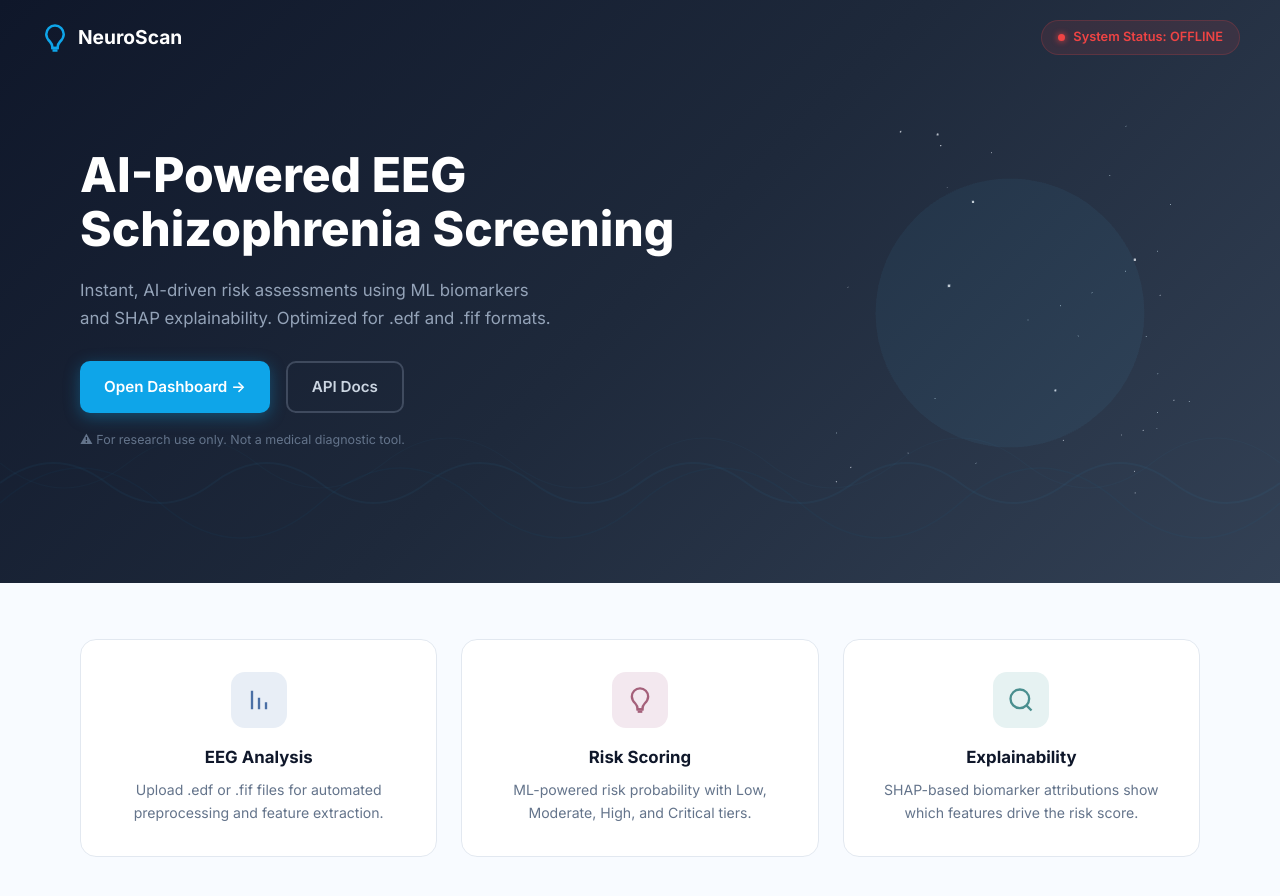
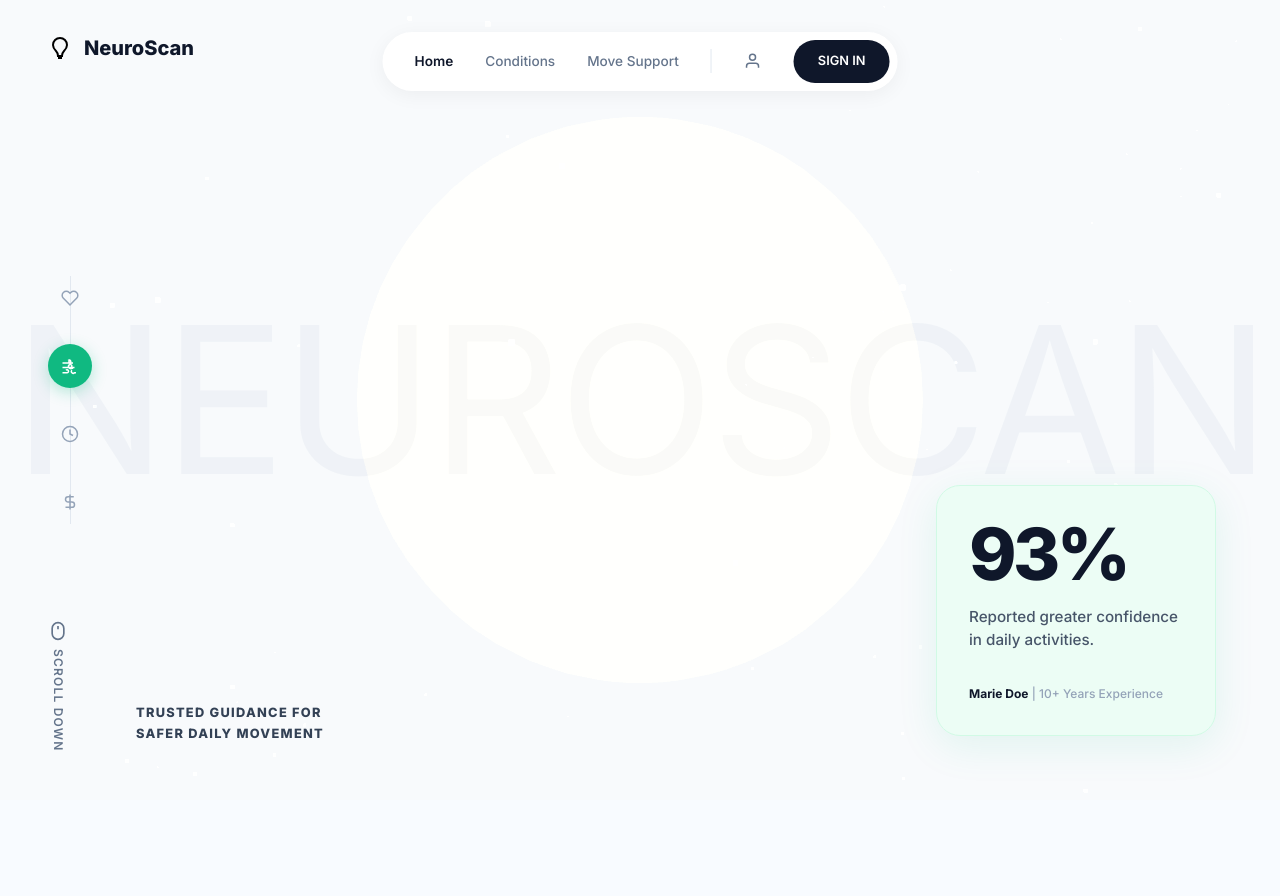
Before and after one commit to Rohansalunke69/ENIGMA_2.0_Arogentis, a React (Vite) app in the folder frontend/: page / in a window 1280 px wide. Shown: the top 896 px of the page. After the commit the page ends 800 px from the top, so only its background shows below. Built offline with nearby package versions, Linux system fonts and the light colour scheme; no server answers.

Commit message:
feat: complete exact 1:1 pixel redesign of the landing page aesthetic to match the user's webp medical-tech reference and color shifted the 3D-brain to amber/green

```diff
--- a/frontend/src/pages/Landing.css
+++ b/frontend/src/pages/Landing.css
@@ -1,270 +1,267 @@
 /* ═══════════════════════════════════════════
-   NeuroScan Landing — Premium Dark Hero
+   Landing Page - Reference Design Match
    ═══════════════════════════════════════════ */
 
-.landing {
-  min-height: 100vh;
-  background: #f8fbff;
+.landing-wrapper {
+  position: relative;
+  width: 100vw;
+  height: 100vh;
+  background: #f8fafc;
+  overflow: hidden;
+  font-family: 'Inter', system-ui, sans-serif;
+  color: #0f172a;
 }
 
-/* ── Dark Hero Section ── */
-.hero-section {
-  position: relative;
-  background: linear-gradient(135deg, #0f172a 0%, #1e293b 50%, #334155 100%);
-  overflow: hidden;
-  padding-bottom: 3rem;
+/* ── Top Left Logo ── */
+.landing-logo {
+  position: absolute;
+  top: 2rem;
+  left: 3rem;
+  display: flex;
+  align-items: center;
+  gap: 0.75rem;
+  font-size: 1.25rem;
+  font-weight: 800;
+  color: #0f172a;
+  z-index: 10;
 }
 
-/* EEG background waves */
-.eeg-bg {
+/* ── Floating Top Nav ── */
+.landing-nav {
   position: absolute;
-  bottom: 0;
-  left: 0;
-  width: 100%;
-  height: 200px;
-  pointer-events: none;
-  opacity: 0.6;
+  top: 2rem;
+  left: 50%;
+  transform: translateX(-50%);
+  background: #ffffff;
+  padding: 0.5rem 0.5rem 0.5rem 2rem;
+  border-radius: 999px;
+  display: flex;
+  align-items: center;
+  gap: 2rem;
+  box-shadow: 0 4px 20px rgba(0, 0, 0, 0.05);
+  z-index: 10;
 }
 
-/* ── Navbar ── */
-.navbar {
-  position: relative;
-  z-index: 2;
-  display: flex;
-  align-items: center;
-  padding: 1.25rem 2.5rem;
-}
-
-.logo {
-  display: flex;
-  align-items: center;
-  gap: 0.5rem;
-  font-weight: 700;
-  font-size: 1.2rem;
-  color: #ffffff;
-}
-
-.nav-links {
-  display: flex;
-  gap: 1.75rem;
-  margin-left: 3rem;
-}
-
-.nav-links a {
-  color: #94a3b8;
+.landing-nav a {
   text-decoration: none;
-  font-size: 0.9rem;
+  font-size: 0.85rem;
   font-weight: 500;
+  color: #64748b;
   transition: color 0.2s;
 }
 
-.nav-links a:hover {
-  color: #ffffff;
+.landing-nav a:hover,
+.landing-nav a.active {
+  color: #0f172a;
+  font-weight: 600;
 }
 
-.status-badge {
-  margin-left: auto;
-  display: flex;
-  align-items: center;
-  gap: 0.5rem;
-  font-size: 0.8rem;
-  font-weight: 600;
-  color: #22c55e;
-  background: rgba(34, 197, 94, 0.1);
-  border: 1px solid rgba(34, 197, 94, 0.2);
-  padding: 0.4rem 1rem;
-  border-radius: 999px;
+.nav-divider {
+  width: 1px;
+  height: 24px;
+  background: #e2e8f0;
 }
 
-.status-badge.offline {
-  color: #ef4444;
-  background: rgba(239, 68, 68, 0.1);
-  border-color: rgba(239, 68, 68, 0.2);
-}
-
-.status-badge.loading {
-  color: #f59e0b;
-  background: rgba(245, 158, 11, 0.1);
-  border-color: rgba(245, 158, 11, 0.2);
-}
-
-.status-dot {
-  width: 7px;
-  height: 7px;
-  border-radius: 50%;
-  background: currentColor;
-  box-shadow: 0 0 6px currentColor;
-}
-
-/* ── Hero ── */
-.hero {
-  position: relative;
-  z-index: 1;
-  display: flex;
-  align-items: center;
-  justify-content: space-between;
-  padding: 3rem 2.5rem 2rem;
-  max-width: 1200px;
-  margin: 0 auto;
-  gap: 2rem;
-}
-
-.hero-content {
-  flex: 1;
-  animation: slideUp 0.8s ease-out;
-}
-
-.hero-content h1 {
-  font-size: 3rem;
-  font-weight: 800;
-  color: #ffffff;
-  line-height: 1.12;
-  margin-bottom: 1.25rem;
-}
-
-.hero-content p {
-  font-size: 1.05rem;
-  color: #94a3b8;
-  line-height: 1.7;
-  max-width: 480px;
-  margin-bottom: 1.75rem;
-}
-
-.disclaimer {
-  font-size: 0.78rem !important;
-  color: #64748b !important;
-  margin-top: 1rem !important;
-}
-
-.hero-actions {
-  display: flex;
-  gap: 1rem;
-  flex-wrap: wrap;
-}
-
-.btn {
-  display: inline-flex;
-  align-items: center;
-  padding: 0.75rem 1.5rem;
-  border-radius: 10px;
-  font-weight: 600;
-  font-size: 0.95rem;
-  text-decoration: none;
-  transition: all 0.2s;
+.icon-btn {
+  background: none;
+  border: none;
+  color: #64748b;
   cursor: pointer;
-  border: none;
-}
-
-.btn-primary {
-  background: #0ea5e9;
-  color: #fff;
-  box-shadow: 0 4px 16px rgba(14, 165, 233, 0.35);
-}
-
-.btn-primary:hover {
-  background: #0284c7;
-  transform: translateY(-2px);
-  box-shadow: 0 6px 24px rgba(14, 165, 233, 0.45);
-}
-
-.btn-outline {
-  background: transparent;
-  color: #cbd5e1;
-  border: 2px solid rgba(148, 163, 184, 0.3);
-}
-
-.btn-outline:hover {
-  background: rgba(255, 255, 255, 0.05);
-  border-color: rgba(148, 163, 184, 0.5);
-  color: #ffffff;
-}
-
-/* ── Hero Visual (3D brain) ── */
-.hero-visual {
-  flex: 0 0 380px;
-  height: 380px;
-  display: flex;
-  justify-content: center;
-  animation: fadeIn 1.2s ease-out;
-}
-
-/* ── Features Section ── */
-.features {
-  display: grid;
-  grid-template-columns: repeat(3, 1fr);
-  gap: 1.5rem;
-  padding: 3.5rem 2.5rem;
-  max-width: 1200px;
-  margin: 0 auto;
-}
-
-.feature-card {
-  background: #ffffff;
-  border: 1px solid #e2e8f0;
-  border-radius: 16px;
-  padding: 2rem 1.5rem;
-  text-align: center;
-  transition: all 0.3s;
-  animation: slideUp 0.8s ease-out both;
-}
-
-.feature-card:nth-child(2) {
-  animation-delay: 0.1s;
-}
-
-.feature-card:nth-child(3) {
-  animation-delay: 0.2s;
-}
-
-.feature-card:hover {
-  transform: translateY(-6px);
-  box-shadow: 0 12px 40px rgba(0, 0, 0, 0.08);
-  border-color: #bae6fd;
-}
-
-.feature-icon-wrap {
-  width: 56px;
-  height: 56px;
-  border-radius: 14px;
   display: flex;
   align-items: center;
   justify-content: center;
-  margin: 0 auto 1rem;
+  padding: 0;
+  transition: color 0.2s;
 }
 
-.feature-icon-wrap.blue {
-  background: #e8eef6;
-  color: #4a6fa5;
+.icon-btn:hover {
+  color: #0f172a;
 }
 
-.feature-icon-wrap.pink {
-  background: #f3e8ef;
-  color: #a4607a;
+.signin-btn {
+  background: #0f172a;
+  color: #ffffff !important;
+  padding: 0.7rem 1.5rem;
+  border-radius: 999px;
+  font-size: 0.8rem !important;
+  font-weight: 600 !important;
+  cursor: pointer;
+  text-decoration: none;
+  transition: background 0.2s;
 }
 
-.feature-icon-wrap.cyan {
-  background: #e6f2f2;
-  color: #4a8f8f;
+.signin-btn:hover {
+  background: #1e293b;
 }
 
-.feature-card h3 {
-  font-size: 1.05rem;
-  color: #0f172a;
-  margin-bottom: 0.5rem;
-  font-weight: 700;
+/* ── Hero / Background Typography ── */
+.landing-hero {
+  position: absolute;
+  top: 0;
+  left: 0;
+  right: 0;
+  bottom: 0;
+  display: flex;
+  align-items: center;
+  justify-content: center;
+  z-index: 1;
 }
 
-.feature-card p {
-  font-size: 0.88rem;
-  color: #64748b;
+.hero-bg-text {
+  position: absolute;
+  top: 50%;
+  transform: translateY(-50%);
+  font-size: 16vw;
+  font-weight: 100;
+  letter-spacing: -0.02em;
+  color: #e2e8f0;
+  opacity: 0.4;
+  white-space: nowrap;
+  user-select: none;
+  pointer-events: none;
+}
+
+.brain-container {
+  position: absolute;
+  width: 100vw;
+  height: 100vh;
+  z-index: 2;
+}
+
+/* ── Vertical Nav ── */
+.vertical-nav {
+  position: absolute;
+  left: 3rem;
+  top: 50%;
+  transform: translateY(-50%);
+  display: flex;
+  flex-direction: column;
+  gap: 1.5rem;
+  z-index: 10;
+  align-items: center;
+}
+
+.v-nav-line {
+  position: absolute;
+  top: 0;
+  bottom: 0;
+  left: 50%;
+  width: 1px;
+  background: #e2e8f0;
+  z-index: -1;
+}
+
+.v-nav-item {
+  width: 44px;
+  height: 44px;
+  border-radius: 50%;
+  background: transparent;
+  border: none;
+  color: #94a3b8;
+  display: flex;
+  align-items: center;
+  justify-content: center;
+  cursor: pointer;
+  transition: all 0.2s;
+}
+
+.v-nav-item:hover {
+  color: #0f172a;
+}
+
+.v-nav-item.active {
+  background: #10b981;
+  /* Accent Green */
+  color: white;
+  box-shadow: 0 4px 15px rgba(16, 185, 129, 0.3);
+}
+
+/* ── Bottom Left Text Prop ── */
+.bottom-left-prop {
+  position: absolute;
+  bottom: 3.5rem;
+  left: 8.5rem;
+  z-index: 10;
+}
+
+.bottom-left-prop p {
+  font-size: 0.8rem;
+  font-weight: 800;
+  letter-spacing: 0.1em;
+  color: #334155;
   line-height: 1.6;
 }
 
-/* ── Animations ── */
+/* ── Scroll Down ── */
+.scroll-down {
+  position: absolute;
+  bottom: 3rem;
+  left: 3rem;
+  display: flex;
+  flex-direction: column;
+  align-items: center;
+  gap: 0.5rem;
+  color: #64748b;
+  z-index: 10;
+}
+
+.scroll-down span {
+  writing-mode: vertical-rl;
+  text-orientation: mixed;
+  font-size: 0.75rem;
+  font-weight: 600;
+  letter-spacing: 0.1em;
+  text-transform: uppercase;
+}
+
+/* ── Bottom Right Stat Card ── */
+.stat-card-overlay {
+  position: absolute;
+  bottom: 4rem;
+  right: 4rem;
+  background: #ecfdf5;
+  /* Very light mint green */
+  border: 1px solid #d1fae5;
+  padding: 2rem;
+  border-radius: 24px;
+  width: 280px;
+  box-shadow: 0 10px 40px rgba(16, 185, 129, 0.1);
+  z-index: 10;
+  animation: slideUp 0.6s cubic-bezier(0.16, 1, 0.3, 1) both;
+}
+
+.stat-card-overlay h2 {
+  font-size: 4.5rem;
+  font-weight: 800;
+  color: #0f172a;
+  line-height: 1;
+  margin-bottom: 1rem;
+  letter-spacing: -0.05em;
+}
+
+.stat-card-overlay p {
+  font-size: 0.95rem;
+  color: #475569;
+  line-height: 1.5;
+  margin-bottom: 2rem;
+  font-weight: 500;
+}
+
+.stat-author {
+  font-size: 0.75rem;
+  color: #94a3b8;
+  font-weight: 500;
+}
+
+.stat-author span {
+  font-weight: 700;
+  color: #0f172a;
+}
+
 @keyframes slideUp {
   from {
     opacity: 0;
-    transform: translateY(30px);
+    transform: translateY(40px);
   }
 
   to {
@@ -273,50 +270,62 @@
   }
 }
 
-@keyframes fadeIn {
-  from {
-    opacity: 0;
+/* ── Responsive adjustments ── */
+@media (max-width: 1024px) {
+  .landing-nav {
+    gap: 1rem;
+    padding-left: 1rem;
   }
 
-  to {
-    opacity: 1;
+  .hero-bg-text {
+    font-size: 20vw;
+  }
+
+  .stat-card-overlay {
+    bottom: 2rem;
+    right: 2rem;
+    width: 240px;
+    padding: 1.5rem;
+  }
+
+  .stat-card-overlay h2 {
+    font-size: 3.5rem;
   }
 }
 
-/* ── Responsive ── */
-@media (max-width: 900px) {
-  .hero {
-    flex-direction: column;
-    text-align: center;
-    padding-top: 2rem;
-  }
+@media (max-width: 768px) {
 
-  .hero-content h1 {
-    font-size: 2.2rem;
-  }
-
-  .hero-content p {
-    max-width: 100%;
-  }
-
-  .hero-actions {
-    justify-content: center;
-  }
-
-  .hero-visual {
-    flex: auto;
-    height: 280px;
-  }
-
-  .features {
-    grid-template-columns: 1fr;
-  }
-
-  .nav-links {
+  .vertical-nav,
+  .scroll-down,
+  .bottom-left-prop {
     display: none;
   }
 
-  .navbar {
-    padding: 1rem 1.5rem;
+  .landing-logo {
+    top: 1.5rem;
+    left: 1.5rem;
+  }
+
+  .landing-nav {
+    top: auto;
+    bottom: 2rem;
+    flex-wrap: wrap;
+    width: 90%;
+    justify-content: center;
+    border-radius: 20px;
+    padding: 1rem;
+  }
+
+  .stat-card-overlay {
+    top: 6rem;
+    right: 50%;
+    transform: translateX(50%);
+    bottom: auto;
+    text-align: center;
+  }
+
+  .hero-bg-text {
+    font-size: 25vw;
+    letter-spacing: -0.05em;
   }
 }
--- a/frontend/src/pages/Landing.jsx
+++ b/frontend/src/pages/Landing.jsx
@@ -1,106 +1,81 @@
-import { useState, useEffect } from "react";
 import { Link } from "react-router-dom";
-import { checkHealth } from "../api";
 import Brain3D from "../components/Brain3D";
 import "./Landing.css";
 
 export default function Landing() {
-    const [health, setHealth] = useState(null);
-    const [error, setError] = useState(false);
-
-    useEffect(() => {
-        checkHealth()
-            .then((data) => setHealth(data))
-            .catch(() => setError(true));
-    }, []);
-
     return (
-        <div className="landing">
-            {/* ── Dark Hero Section ── */}
-            <div className="hero-section">
-                {/* EEG waveform background pattern */}
-                <svg className="eeg-bg" viewBox="0 0 1200 200" preserveAspectRatio="none">
-                    <path d="M0 100 Q50 60 100 100 T200 100 T300 100 T400 100 T500 100 T600 100 T700 100 T800 100 T900 100 T1000 100 T1100 100 T1200 100" fill="none" stroke="rgba(56,189,248,0.08)" strokeWidth="2" />
-                    <path d="M0 120 Q75 50 150 120 T300 120 T450 120 T600 120 T750 120 T900 120 T1050 120 T1200 120" fill="none" stroke="rgba(14,165,233,0.06)" strokeWidth="1.5" />
-                    <path d="M0 80 Q60 130 120 80 T240 80 T360 80 T480 80 T600 80 T720 80 T840 80 T960 80 T1080 80 T1200 80" fill="none" stroke="rgba(56,189,248,0.05)" strokeWidth="1" />
-                </svg>
-
-                {/* Navbar */}
-                <nav className="navbar">
-                    <div className="logo">
-                        <svg width="30" height="30" viewBox="0 0 24 24" fill="none" stroke="#0ea5e9" strokeWidth="2">
+        <div className="landing-wrapper">
+            {/* Top Left Logo */}
+            <div className="landing-logo">
+                <svg width="24" height="24" viewBox="0 0 24 24" fill="none" stroke="#000" strokeWidth="2">
                     <path d="M12 2a7 7 0 0 1 7 7c0 2.5-1.5 4.5-3 6s-2 3-2 5h-4c0-2-0.5-3.5-2-5s-3-3.5-3-6a7 7 0 0 1 7-7z" />
                     <path d="M9 20h6" /><path d="M10 22h4" />
                 </svg>
                 <span>NeuroScan</span>
             </div>
-                    <div className={`status-badge ${health ? "online" : error ? "offline" : "loading"}`}>
-                        <span className="status-dot"></span>
-                        System Status: {health ? "ONLINE" : error ? "OFFLINE" : "..."}
-                        {health && (
-                            <svg width="14" height="14" viewBox="0 0 24 24" fill="none" stroke="currentColor" strokeWidth="2">
-                                <circle cx="12" cy="12" r="3" /><path d="M19.4 15a1.65 1.65 0 00.33 1.82l.06.06a2 2 0 010 2.83 2 2 0 01-2.83 0l-.06-.06a1.65 1.65 0 00-1.82-.33 1.65 1.65 0 00-1 1.51V21a2 2 0 01-4 0v-.09A1.65 1.65 0 009 19.4a1.65 1.65 0 00-1.82.33l-.06.06a2 2 0 01-2.83-2.83l.06-.06A1.65 1.65 0 004.68 15a1.65 1.65 0 00-1.51-1H3a2 2 0 010-4h.09A1.65 1.65 0 004.6 9a1.65 1.65 0 00-.33-1.82l-.06-.06a2 2 0 012.83-2.83l.06.06A1.65 1.65 0 009 4.68a1.65 1.65 0 001-1.51V3a2 2 0 014 0v.09a1.65 1.65 0 001 1.51 1.65 1.65 0 001.82-.33l.06-.06a2 2 0 012.83 2.83l-.06.06A1.65 1.65 0 0019.4 9a1.65 1.65 0 001.51 1H21a2 2 0 010 4h-.09a1.65 1.65 0 00-1.51 1z" />
+
+            {/* Floating Top Nav (Center) */}
+            <nav className="landing-nav">
+                <Link to="/" className="active">Home</Link>
+                <Link to="#">Conditions</Link>
+                <Link to="#">Move Support</Link>
+                <div className="nav-divider"></div>
+                <button className="icon-btn">
+                    <svg width="18" height="18" viewBox="0 0 24 24" fill="none" stroke="currentColor" strokeWidth="2">
+                        <path d="M20 21v-2a4 4 0 0 0-4-4H8a4 4 0 0 0-4 4v2"></path>
+                        <circle cx="12" cy="7" r="4"></circle>
                     </svg>
-                        )}
-                    </div>
+                </button>
+                <Link to="/dashboard" className="signin-btn">SIGN IN</Link>
             </nav>
 
-                {/* Hero Content */}
-                <main className="hero">
-                    <div className="hero-content">
-                        <h1>AI-Powered EEG<br />Schizophrenia Screening</h1>
-                        <p>
-                            Instant, AI-driven risk assessments using ML biomarkers
-                            and SHAP explainability. Optimized for .edf and .fif formats.
-                        </p>
-                        <div className="hero-actions">
-                            <Link to="/dashboard" className="btn btn-primary">
-                                Open Dashboard →
-                            </Link>
-                            <a href="http://localhost:8000/docs" target="_blank" rel="noreferrer" className="btn btn-outline">
-                                API Docs
-                            </a>
+            {/* Main Center Content */}
+            <div className="landing-hero">
+                <h1 className="hero-bg-text">NEUROSCAN</h1>
+                <div className="brain-container">
+                    <Brain3D />
                 </div>
-                        <p className="disclaimer">⚠ For research use only. Not a medical diagnostic tool.</p>
             </div>
 
-                    <div className="hero-visual">
-                        <Brain3D />
-                    </div>
-                </main>
+            {/* Mid-Left Vertical Nav */}
+            <div className="vertical-nav">
+                <div className="v-nav-line"></div>
+                <button className="v-nav-item">
+                    <svg width="18" height="18" viewBox="0 0 24 24" fill="none" stroke="currentColor" strokeWidth="2"><path d="M20.84 4.61a5.5 5.5 0 0 0-7.78 0L12 5.67l-1.06-1.06a5.5 5.5 0 0 0-7.78 7.78l1.06 1.06L12 21.23l7.78-7.78 1.06-1.06a5.5 5.5 0 0 0 0-7.78z"></path></svg>
+                </button>
+                <button className="v-nav-item active">
+                    <svg width="18" height="18" viewBox="0 0 24 24" fill="none" stroke="currentColor" strokeWidth="2"><path d="M9.59 4.59A2 2 0 1 1 11 8H2m10.59-3.41A2 2 0 1 0 14 8h2m-5.41 3.41A2 2 0 1 1 13 14H2m8.59-3.41A2 2 0 1 0 16 14h2M6.59 17.59A2 2 0 1 1 8 21H2m12.59-3.41A2 2 0 1 0 18 21h2" /></svg>
+                </button>
+                <button className="v-nav-item">
+                    <svg width="18" height="18" viewBox="0 0 24 24" fill="none" stroke="currentColor" strokeWidth="2"><circle cx="12" cy="12" r="10"></circle><polyline points="12 6 12 12 16 14"></polyline></svg>
+                </button>
+                <button className="v-nav-item">
+                    <svg width="18" height="18" viewBox="0 0 24 24" fill="none" stroke="currentColor" strokeWidth="2"><path d="M12 2v20M17 5H9.5a3.5 3.5 0 0 0 0 7h5a3.5 3.5 0 0 1 0 7H6"></path></svg>
+                </button>
             </div>
 
-            {/* ── Features Section ── */}
-            <section className="features" id="features">
-                <div className="feature-card">
-                    <div className="feature-icon-wrap blue">
-                        <svg width="28" height="28" viewBox="0 0 24 24" fill="none" stroke="currentColor" strokeWidth="2">
-                            <path d="M12 20V10 M6 20V4 M18 20v-6" />
+            {/* Bottom-Left Value Prop */}
+            <div className="bottom-left-prop">
+                <p>TRUSTED GUIDANCE FOR<br />SAFER DAILY MOVEMENT</p>
+            </div>
+
+            {/* Bottom-Right Stat Card */}
+            <div className="stat-card-overlay">
+                <h2>93%</h2>
+                <p>Reported greater confidence in daily activities.</p>
+                <div className="stat-author">
+                    <span>Marie Doe</span> | 10+ Years Experience
+                </div>
+            </div>
+
+            {/* Scroll Down */}
+            <div className="scroll-down">
+                <svg width="20" height="20" viewBox="0 0 24 24" fill="none" stroke="currentColor" strokeWidth="2">
+                    <rect x="5" y="2" width="14" height="20" rx="7" ry="7"></rect>
+                    <line x1="12" y1="6" x2="12" y2="10"></line>
                 </svg>
+                <span>Scroll Down</span>
             </div>
-                    <h3>EEG Analysis</h3>
-                    <p>Upload .edf or .fif files for automated preprocessing and feature extraction.</p>
-                </div>
-                <div className="feature-card">
-                    <div className="feature-icon-wrap pink">
-                        <svg width="28" height="28" viewBox="0 0 24 24" fill="none" stroke="currentColor" strokeWidth="2">
-                            <path d="M12 2a7 7 0 0 1 7 7c0 2.5-1.5 4.5-3 6s-2 3-2 5h-4c0-2-0.5-3.5-2-5s-3-3.5-3-6a7 7 0 0 1 7-7z" />
-                            <path d="M9 20h6" /><path d="M10 22h4" />
-                        </svg>
-                    </div>
-                    <h3>Risk Scoring</h3>
-                    <p>ML-powered risk probability with Low, Moderate, High, and Critical tiers.</p>
-                </div>
-                <div className="feature-card">
-                    <div className="feature-icon-wrap cyan">
-                        <svg width="28" height="28" viewBox="0 0 24 24" fill="none" stroke="currentColor" strokeWidth="2">
-                            <circle cx="11" cy="11" r="8" /><line x1="21" y1="21" x2="16.65" y2="16.65" />
-                        </svg>
-                    </div>
-                    <h3>Explainability</h3>
-                    <p>SHAP-based biomarker attributions show which features drive the risk score.</p>
-                </div>
-            </section>
         </div>
     );
 }
```
Also changed, not shown: frontend/src/components/Brain3D.jsx (+5 -5 lines), frontend/public/20678a8a57b988929b2a568138552a3d.webp (added). Lines whose indentation alone changed are shown as unchanged.
